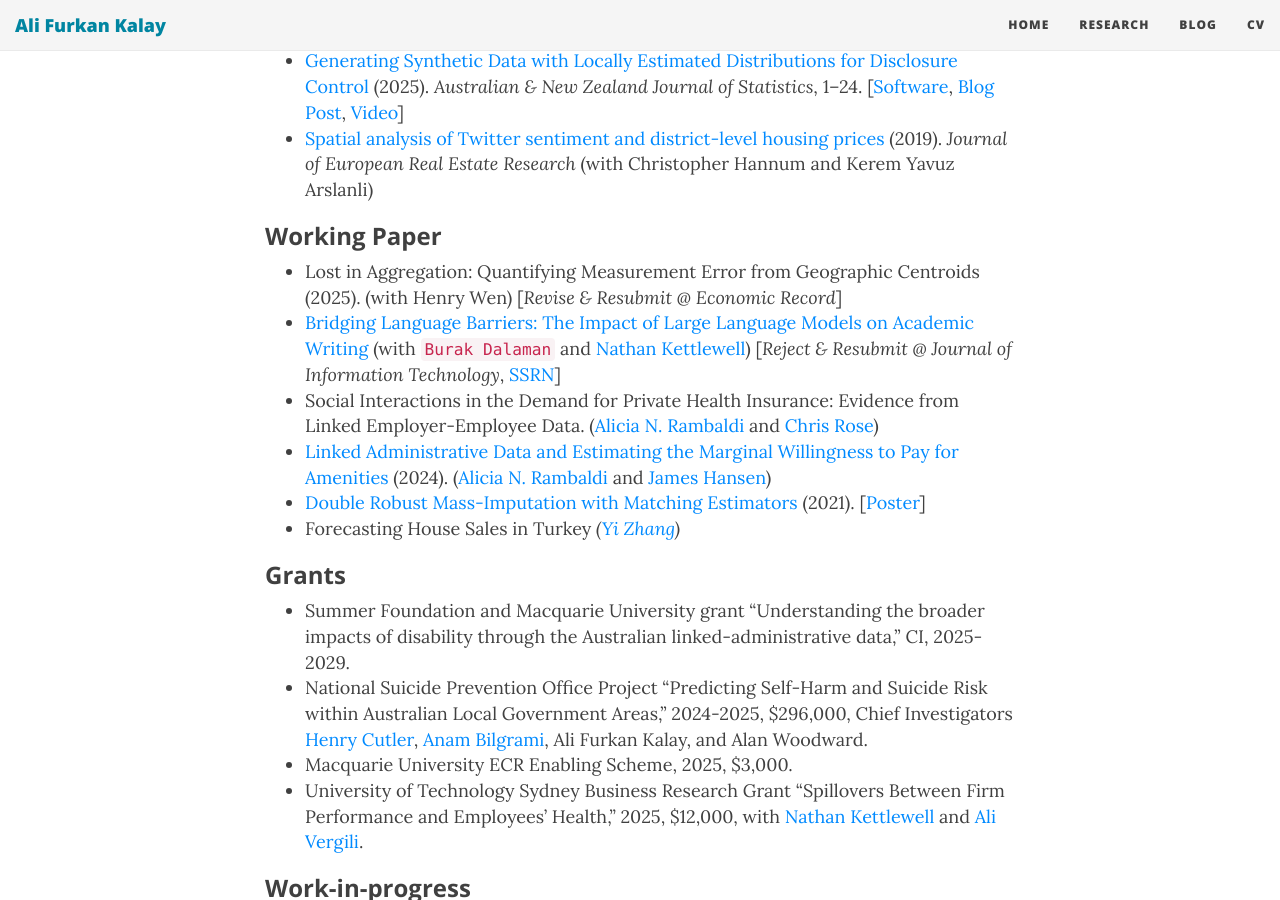
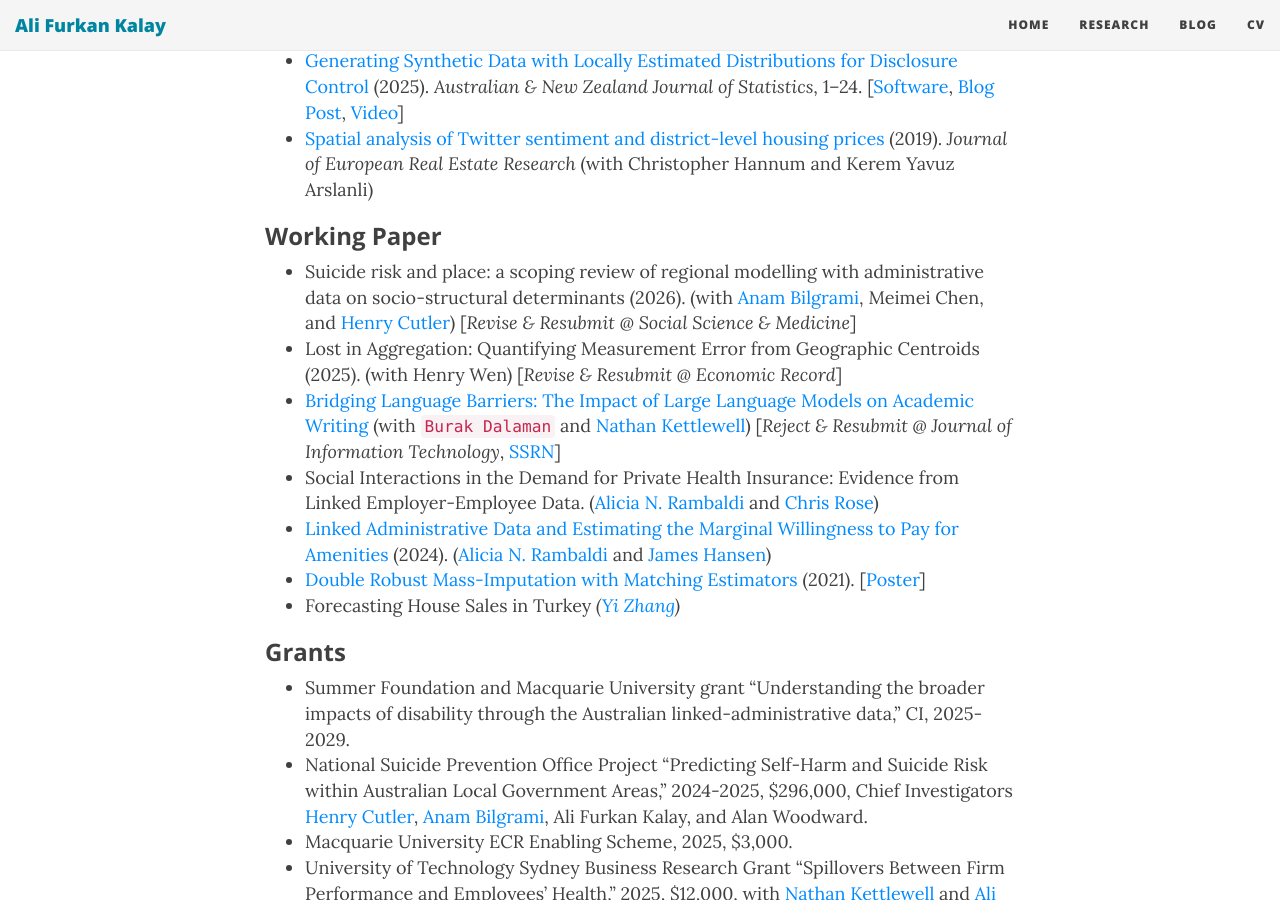
Before and after one commit to alfurka/alfurka.github.io, a Jekyll site: the page built from research.md, in a window 1280 px wide and 900 px high, scrolled down 465 px. Built offline with Jekyll 4.4.1, drawn with Linux system fonts in a browser that asks for light colours; nearby versions of some CDN libraries.

Commit message:
ssm r and r

```diff
--- a/research.md
+++ b/research.md
@@ -12,6 +12,7 @@ My research interests span health economics and theoretical/applied econometrics
 
 ### Working Paper
 
+- Suicide risk and place: a scoping review of regional modelling with administrative data on socio-structural determinants (2026). (with [Anam Bilgrami](https://sites.google.com/mq.edu.au/anambilgrami/home), Meimei Chen, and [Henry Cutler](https://researchers.mq.edu.au/en/persons/henry-cutler)) [*Revise & Resubmit @ Social Science & Medicine*]
 - Lost in Aggregation: Quantifying Measurement Error from Geographic Centroids (2025). (with Henry Wen) [*Revise & Resubmit @ Economic Record*]
 - [Bridging Language Barriers: The Impact of Large Language Models on Academic Writing](https://www.iza.org/publications/dp/18215/bridging-language-barriers-the-impact-of-large-language-models-on-academic-writing) (with `Burak Dalaman` and [Nathan Kettlewell](https://sites.google.com/site/nrkettlewell/)) [*Reject & Resubmit @ Journal of Information Technology*, [SSRN](https://papers.ssrn.com/sol3/papers.cfm?abstract_id=5656465)]
 - Social Interactions in the Demand for Private Health Insurance: Evidence from Linked Employer-Employee Data. ([Alicia N. Rambaldi](https://www.aliciarambaldi.net/) and [Chris Rose](https://sites.google.com/site/christiernrose/))
```
Also changed, not shown: 3 other files.
